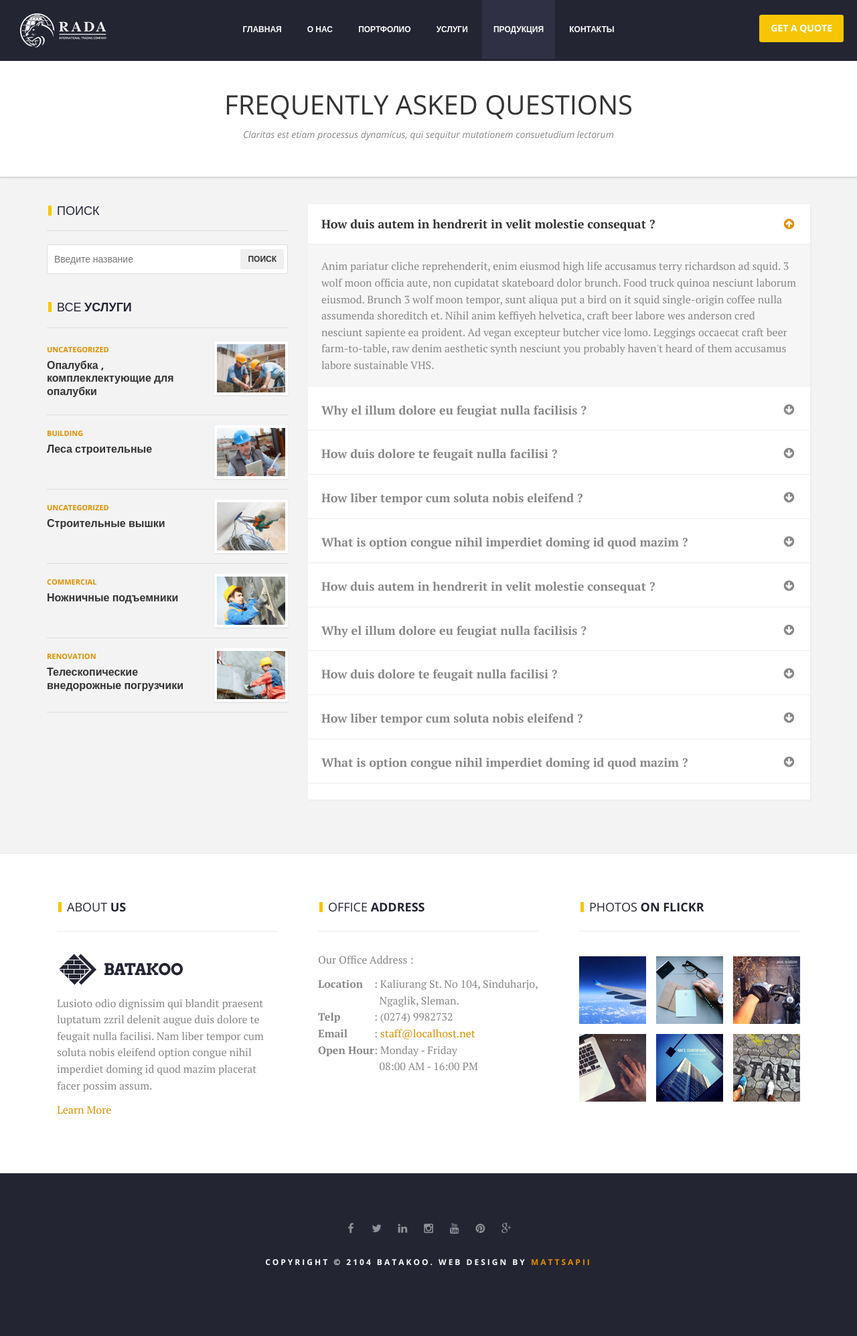
After one commit to maratdev/radabuild, a PHP site: page /faq.php in a window 1280 px wide. The commit adds this page. Shown: the whole page at 67% size. Run offline with PHP 8.4, Linux system fonts and the light colour scheme; data that the repository does not hold is empty.

Commit message:
Изменение в разделе продукция

```diff
--- a/block/menu.php
+++ b/block/menu.php
@@ -6,8 +6,10 @@ elseif($url == "/portfolio.php")
 {$url2 = "active";}
 elseif($url == "/services.php")
 {$url3 = "active";}
+elseif($url == "/faq.php")
+{$url4 = "active";}
 elseif($url == "/contact.php")
-{$url4 = "active";}
+{$url5 = "active";}
 else
 {$index = "active";}
 ?>
@@ -33,7 +35,8 @@ else
             <li class="<?=$url1?>" ><a href="/portfolio-single.php">О нас</a></li>
             <li class="<?=$url2?>" ><a href="/portfolio.php">Портфолио</a></li>
             <li class="<?=$url3?>" ><a href="/services.php">Услуги</a></li>
-            <li class="<?=$url4?>" ><a href="/contact.php">Контакты</a></li>
+            <li class="<?=$url4?>" ><a href="/faq.php">Продукция</a></li>
+            <li class="<?=$url5?>" ><a href="/contact.php">Контакты</a></li>
         </ul>
     </div><!-- end nav-menu -->
 </nav><!-- primary-navigation -->
--- /dev/null
+++ b/faq.php
@@ -0,0 +1,422 @@
+<!DOCTYPE html>
+<html lang="en">
+  <head>
+    <meta charset="utf-8">
+    <meta http-equiv="X-UA-Compatible" content="IE=edge">
+    <meta name="viewport" content="width=device-width, initial-scale=1">
+    <title>Batakoo - Reconstraction Web Template</title>
+
+    <!-- Bootstrap -->
+    <link href="css/styles.css" rel="stylesheet">
+
+    <!-- HTML5 shim and Respond.js for IE8 support of HTML5 elements and media queries -->
+    <!-- WARNING: Respond.js doesn't work if you view the page via file:// -->
+    <!--[if lt IE 9]>
+      <script src="https://oss.maxcdn.com/html5shiv/3.7.2/html5shiv.min.js"></script>
+      <script src="https://oss.maxcdn.com/respond/1.4.2/respond.min.js"></script>
+    <![endif]-->
+  </head>
+  <body>
+
+    <div id="page" class="hfeed site"><!-- start page wrapper -->
+
+    	<!-- <div id="preloader"></div> -->
+
+    	<header id="masthead" class="site-header navbar-fixed-top">
+    		<div class="header-navigation">
+    			<div class="container-fluid">
+    				<div class="row">
+						<?php include_once("block/menu.php"); ?>
+						<div class="header-feature">
+    						<a href="06_contact.html" class="btn btn-lg btn-default">Get a Quote</a>
+    					</div><!-- end header-feature -->
+    				</div><!-- end row -->
+    			</div><!-- end container-fluid -->
+    		</div><!-- end header-navigation -->
+    	</header><!-- end #masthead -->
+
+    	<div class="head-title">
+    		<div class="container">
+    			<div class="row">
+    				<h2 class="page-title">FREQUENTLY ASKED QUESTIONS</h2>
+    				<p class="title-desc">Claritas est etiam processus dynamicus, qui sequitur mutationem consuetudium lectorum</p>
+    			</div><!-- end row -->
+    		</div><!-- end container -->
+    	</div><!-- end head-title -->
+
+		<div id="main">
+			<div class="container">
+				<div class="row">
+					<aside id="secondary" class="col-md-4">
+						<div class="sidebar">
+
+							<div id="search-2" class="widget widget_search">
+								<h3 class="widget-title">Поиск</h3>
+								<div class="searchform">
+									<form>
+										<input type="text" class="txt" name="s" placeholder="Введите название">
+										<input type="submit" value="поиск" class="btn btn-sm">
+									</form>
+								</div><!-- end searchform -->
+							</div><!-- end search widget -->
+
+							<div class="widget post-type-widget">
+								<h3 class="widget-title">Все услуги</h3>
+								<ul>
+									<li>
+										<span class="post-category">
+											<a href="#">Uncategorized</a>
+										</span>
+										<figure class="post-thumbnail">
+											<a href="#"><img src="images/content/thumb-01.png" alt=""></a>
+										</figure>
+										<h2 class="post-title">
+											<a href="#">Опалубка , комплеклектующие для опалубки </a>
+										</h2>
+									</li>
+									<li>
+										<span class="post-category">
+											<a href="#">Building</a>
+										</span>
+										<figure class="post-thumbnail">
+											<a href="#"><img src="images/content/thumb-02.png" alt=""></a>
+										</figure>
+										<h2 class="post-title">
+											<a href="#">Леса строительные</a>
+										</h2>
+									</li>
+									<li>
+										<span class="post-category">
+											<a href="#">Uncategorized</a>
+										</span>
+										<figure class="post-thumbnail">
+											<a href="#"><img src="images/content/thumb-03.png" alt=""></a>
+										</figure>
+										<h2 class="post-title">
+											<a href="#">Строительные вышки </a>
+										</h2>
+									</li>
+									<li>
+										<span class="post-category">
+											<a href="#">Commercial</a>
+										</span>
+										<figure class="post-thumbnail">
+											<a href="#"><img src="images/content/thumb-04.png" alt=""></a>
+										</figure>
+										<h2 class="post-title">
+											<a href="#">Ножничные подъемники </a>
+										</h2>
+									</li>
+									<li>
+										<span class="post-category">
+											<a href="#">Renovation</a>
+										</span>
+										<figure class="post-thumbnail">
+											<a href="#"><img src="images/content/thumb-05.png" alt=""></a>
+										</figure>
+										<h2 class="post-title">
+											<a href="#">Телескопические внедорожные погрузчики </a>
+										</h2>
+									</li>
+								</ul>
+							</div><!-- end widget -->
+						</div><!-- end sidebar -->
+					</aside><!-- end secondary -->
+					<div class="content-area col-md-8" id="primary">
+						<div class="site-content" id="content">
+
+							<article class="post format-faq hentry">
+
+								<div class="entry-content">
+
+									<div class="panel-group" id="accordion" role="tablist" aria-multiselectable="true">
+
+									  <div class="panel panel-default">
+									    <div class="panel-heading" role="tab" id="headingOne">
+									      <h4 class="panel-title">
+									        <a data-toggle="collapse" data-parent="#accordion" href="#collapseOne" aria-expanded="true" aria-controls="collapseOne">
+									          How duis autem in hendrerit in velit molestie consequat ?
+									          <i class="fa fa-fw fa-arrow-circle-down"></i>
+									        </a>
+									      </h4>
+									    </div>
+									    <div id="collapseOne" class="panel-collapse collapse in" role="tabpanel" aria-labelledby="headingOne">
+									      <div class="panel-body">
+									        Anim pariatur cliche reprehenderit, enim eiusmod high life accusamus terry richardson ad squid. 3 wolf moon officia aute, non cupidatat skateboard dolor brunch. Food truck quinoa nesciunt laborum eiusmod. Brunch 3 wolf moon tempor, sunt aliqua put a bird on it squid single-origin coffee nulla assumenda shoreditch et. Nihil anim keffiyeh helvetica, craft beer labore wes anderson cred nesciunt sapiente ea proident. Ad vegan excepteur butcher vice lomo. Leggings occaecat craft beer farm-to-table, raw denim aesthetic synth nesciunt you probably haven't heard of them accusamus labore sustainable VHS.
+									      </div><!-- end panel-body -->
+									    </div><!-- end .panel collapse -->
+									  </div><!-- end panel -->
+
+									  <div class="panel panel-default">
+									    <div class="panel-heading" role="tab" id="headingTwo">
+									      <h4 class="panel-title">
+									        <a class="collapsed" data-toggle="collapse" data-parent="#accordion" href="#collapseTwo" aria-expanded="false" aria-controls="collapseTwo">
+									          Why el illum dolore eu feugiat nulla facilisis ?
+									          <i class="fa fa-fw fa-arrow-circle-down"></i>
+									        </a>
+									      </h4>
+									    </div>
+									    <div id="collapseTwo" class="panel-collapse collapse" role="tabpanel" aria-labelledby="headingTwo">
+									      <div class="panel-body">
+									        Anim pariatur cliche reprehenderit, enim eiusmod high life accusamus terry richardson ad squid. 3 wolf moon officia aute, non cupidatat skateboard dolor brunch. Food truck quinoa nesciunt laborum eiusmod. Brunch 3 wolf moon tempor, sunt aliqua put a bird on it squid single-origin coffee nulla assumenda shoreditch et. Nihil anim keffiyeh helvetica, craft beer labore wes anderson cred nesciunt sapiente ea proident. Ad vegan excepteur butcher vice lomo. Leggings occaecat craft beer farm-to-table, raw denim aesthetic synth nesciunt you probably haven't heard of them accusamus labore sustainable VHS.
+									      </div><!-- end panel-body -->
+									    </div><!-- end .panel collapse -->
+									  </div><!-- end panel -->
+
+									  <div class="panel panel-default">
+									    <div class="panel-heading" role="tab" id="headingThree">
+									      <h4 class="panel-title">
+									        <a class="collapsed" data-toggle="collapse" data-parent="#accordion" href="#collapseThree" aria-expanded="false" aria-controls="collapseThree">
+									          How duis dolore te feugait nulla facilisi ?
+									          <i class="fa fa-fw fa-arrow-circle-down"></i>
+									        </a>
+									      </h4>
+									    </div>
+									    <div id="collapseThree" class="panel-collapse collapse" role="tabpanel" aria-labelledby="headingThree">
+									      <div class="panel-body">
+									        Anim pariatur cliche reprehenderit, enim eiusmod high life accusamus terry richardson ad squid. 3 wolf moon officia aute, non cupidatat skateboard dolor brunch. Food truck quinoa nesciunt laborum eiusmod. Brunch 3 wolf moon tempor, sunt aliqua put a bird on it squid single-origin coffee nulla assumenda shoreditch et. Nihil anim keffiyeh helvetica, craft beer labore wes anderson cred nesciunt sapiente ea proident. Ad vegan excepteur butcher vice lomo. Leggings occaecat craft beer farm-to-table, raw denim aesthetic synth nesciunt you probably haven't heard of them accusamus labore sustainable VHS.
+									      </div><!-- end panel-body -->
+									    </div><!-- end .panel collapse -->
+									  </div><!-- end panel -->
+
+									  <div class="panel panel-default">
+									    <div class="panel-heading" role="tab" id="headingFour">
+									      <h4 class="panel-title">
+									        <a class="collapsed" data-toggle="collapse" data-parent="#accordion" href="#collapseFour" aria-expanded="false" aria-controls="collapseFour">
+									          How liber tempor cum soluta nobis eleifend ?
+									          <i class="fa fa-fw fa-arrow-circle-down"></i>
+									        </a>
+									      </h4>
+									    </div>
+									    <div id="collapseFour" class="panel-collapse collapse" role="tabpanel" aria-labelledby="headingFour">
+									      <div class="panel-body">
+									        Anim pariatur cliche reprehenderit, enim eiusmod high life accusamus terry richardson ad squid. 3 wolf moon officia aute, non cupidatat skateboard dolor brunch. Food truck quinoa nesciunt laborum eiusmod. Brunch 3 wolf moon tempor, sunt aliqua put a bird on it squid single-origin coffee nulla assumenda shoreditch et. Nihil anim keffiyeh helvetica, craft beer labore wes anderson cred nesciunt sapiente ea proident. Ad vegan excepteur butcher vice lomo. Leggings occaecat craft beer farm-to-table, raw denim aesthetic synth nesciunt you probably haven't heard of them accusamus labore sustainable VHS.
+									      </div><!-- end panel-body -->
+									    </div><!-- end .panel collapse -->
+									  </div><!-- end panel -->
+
+									  <div class="panel panel-default">
+									    <div class="panel-heading" role="tab" id="headingFive">
+									      <h4 class="panel-title">
+									        <a class="collapsed" data-toggle="collapse" data-parent="#accordion" href="#collapseFive" aria-expanded="false" aria-controls="collapseFive">
+									          What is option congue nihil imperdiet doming id quod mazim ?
+									          <i class="fa fa-fw fa-arrow-circle-down"></i>
+									        </a>
+									      </h4>
+									    </div>
+									    <div id="collapseFive" class="panel-collapse collapse" role="tabpanel" aria-labelledby="headingFive">
+									      <div class="panel-body">
+									        Anim pariatur cliche reprehenderit, enim eiusmod high life accusamus terry richardson ad squid. 3 wolf moon officia aute, non cupidatat skateboard dolor brunch. Food truck quinoa nesciunt laborum eiusmod. Brunch 3 wolf moon tempor, sunt aliqua put a bird on it squid single-origin coffee nulla assumenda shoreditch et. Nihil anim keffiyeh helvetica, craft beer labore wes anderson cred nesciunt sapiente ea proident. Ad vegan excepteur butcher vice lomo. Leggings occaecat craft beer farm-to-table, raw denim aesthetic synth nesciunt you probably haven't heard of them accusamus labore sustainable VHS.
+									      </div><!-- end panel-body -->
+									    </div><!-- end .panel collapse -->
+									  </div><!-- end panel -->
+
+									  <div class="panel panel-default">
+									    <div class="panel-heading" role="tab" id="headingSix">
+									      <h4 class="panel-title">
+									        <a class="collapsed" data-toggle="collapse" data-parent="#accordion" href="#collapseSix" aria-expanded="true" aria-controls="collapseSix">
+									          How duis autem in hendrerit in velit molestie consequat ?
+									          <i class="fa fa-fw fa-arrow-circle-down"></i>
+									        </a>
+									      </h4>
+									    </div>
+									    <div id="collapseSix" class="panel-collapse collapse" role="tabpanel" aria-labelledby="headingSix">
+									      <div class="panel-body">
+									        Anim pariatur cliche reprehenderit, enim eiusmod high life accusamus terry richardson ad squid. 3 wolf moon officia aute, non cupidatat skateboard dolor brunch. Food truck quinoa nesciunt laborum eiusmod. Brunch 3 wolf moon tempor, sunt aliqua put a bird on it squid single-origin coffee nulla assumenda shoreditch et. Nihil anim keffiyeh helvetica, craft beer labore wes anderson cred nesciunt sapiente ea proident. Ad vegan excepteur butcher vice lomo. Leggings occaecat craft beer farm-to-table, raw denim aesthetic synth nesciunt you probably haven't heard of them accusamus labore sustainable VHS.
+									      </div><!-- end panel-body -->
+									    </div><!-- end .panel collapse -->
+									  </div><!-- end panel -->
+
+									  <div class="panel panel-default">
+									    <div class="panel-heading" role="tab" id="headingSeven">
+									      <h4 class="panel-title">
+									        <a class="collapsed" data-toggle="collapse" data-parent="#accordion" href="#collapseSeven" aria-expanded="false" aria-controls="collapseSeven">
+									          Why el illum dolore eu feugiat nulla facilisis ?
+									          <i class="fa fa-fw fa-arrow-circle-down"></i>
+									        </a>
+									      </h4>
+									    </div>
+									    <div id="collapseSeven" class="panel-collapse collapse" role="tabpanel" aria-labelledby="headingSeven">
+									      <div class="panel-body">
+									        Anim pariatur cliche reprehenderit, enim eiusmod high life accusamus terry richardson ad squid. 3 wolf moon officia aute, non cupidatat skateboard dolor brunch. Food truck quinoa nesciunt laborum eiusmod. Brunch 3 wolf moon tempor, sunt aliqua put a bird on it squid single-origin coffee nulla assumenda shoreditch et. Nihil anim keffiyeh helvetica, craft beer labore wes anderson cred nesciunt sapiente ea proident. Ad vegan excepteur butcher vice lomo. Leggings occaecat craft beer farm-to-table, raw denim aesthetic synth nesciunt you probably haven't heard of them accusamus labore sustainable VHS.
+									      </div><!-- end panel-body -->
+									    </div><!-- end .panel collapse -->
+									  </div><!-- end panel -->
+
+									  <div class="panel panel-default">
+									    <div class="panel-heading" role="tab" id="headingEight">
+									      <h4 class="panel-title">
+									        <a class="collapsed" data-toggle="collapse" data-parent="#accordion" href="#collapseEight" aria-expanded="false" aria-controls="collapseEight">
+									          How duis dolore te feugait nulla facilisi ?
+									          <i class="fa fa-fw fa-arrow-circle-down"></i>
+									        </a>
+									      </h4>
+									    </div>
+									    <div id="collapseEight" class="panel-collapse collapse" role="tabpanel" aria-labelledby="headingEight">
+									      <div class="panel-body">
+									        Anim pariatur cliche reprehenderit, enim eiusmod high life accusamus terry richardson ad squid. 3 wolf moon officia aute, non cupidatat skateboard dolor brunch. Food truck quinoa nesciunt laborum eiusmod. Brunch 3 wolf moon tempor, sunt aliqua put a bird on it squid single-origin coffee nulla assumenda shoreditch et. Nihil anim keffiyeh helvetica, craft beer labore wes anderson cred nesciunt sapiente ea proident. Ad vegan excepteur butcher vice lomo. Leggings occaecat craft beer farm-to-table, raw denim aesthetic synth nesciunt you probably haven't heard of them accusamus labore sustainable VHS.
+									      </div><!-- end panel-body -->
+									    </div><!-- end .panel collapse -->
+									  </div><!-- end panel -->
+
+									  <div class="panel panel-default">
+									    <div class="panel-heading" role="tab" id="headingNine">
+									      <h4 class="panel-title">
+									        <a class="collapsed" data-toggle="collapse" data-parent="#accordion" href="#collapseNine" aria-expanded="false" aria-controls="collapseNine">
+									          How liber tempor cum soluta nobis eleifend ?
+									          <i class="fa fa-fw fa-arrow-circle-down"></i>
+									        </a>
+									      </h4>
+									    </div>
+									    <div id="collapseNine" class="panel-collapse collapse" role="tabpanel" aria-labelledby="headingNine">
+									      <div class="panel-body">
+									        Anim pariatur cliche reprehenderit, enim eiusmod high life accusamus terry richardson ad squid. 3 wolf moon officia aute, non cupidatat skateboard dolor brunch. Food truck quinoa nesciunt laborum eiusmod. Brunch 3 wolf moon tempor, sunt aliqua put a bird on it squid single-origin coffee nulla assumenda shoreditch et. Nihil anim keffiyeh helvetica, craft beer labore wes anderson cred nesciunt sapiente ea proident. Ad vegan excepteur butcher vice lomo. Leggings occaecat craft beer farm-to-table, raw denim aesthetic synth nesciunt you probably haven't heard of them accusamus labore sustainable VHS.
+									      </div><!-- end panel-body -->
+									    </div><!-- end .panel collapse -->
+									  </div><!-- end panel -->
+
+									  <div class="panel panel-default">
+									    <div class="panel-heading" role="tab" id="headingTen">
+									      <h4 class="panel-title">
+									        <a class="collapsed" data-toggle="collapse" data-parent="#accordion" href="#collapseTen" aria-expanded="false" aria-controls="collapseTen">
+									          What is option congue nihil imperdiet doming id quod mazim ?
+									          <i class="fa fa-fw fa-arrow-circle-down"></i>
+									        </a>
+									      </h4>
+									    </div>
+									    <div id="collapseTen" class="panel-collapse collapse" role="tabpanel" aria-labelledby="headingTen">
+									      <div class="panel-body">
+									        Anim pariatur cliche reprehenderit, enim eiusmod high life accusamus terry richardson ad squid. 3 wolf moon officia aute, non cupidatat skateboard dolor brunch. Food truck quinoa nesciunt laborum eiusmod. Brunch 3 wolf moon tempor, sunt aliqua put a bird on it squid single-origin coffee nulla assumenda shoreditch et. Nihil anim keffiyeh helvetica, craft beer labore wes anderson cred nesciunt sapiente ea proident. Ad vegan excepteur butcher vice lomo. Leggings occaecat craft beer farm-to-table, raw denim aesthetic synth nesciunt you probably haven't heard of them accusamus labore sustainable VHS.
+									      </div><!-- end panel-body -->
+									    </div><!-- end .panel collapse -->
+									  </div><!-- end panel -->
+
+									</div><!-- end panel-group -->
+
+								</div><!-- end entry-content -->
+
+							</article><!-- end hentry -->
+
+
+						</div><!-- end site-content -->
+					</div><!-- end content-area -->
+
+
+
+				</div><!-- end row -->
+			</div>
+		</div><!-- end main -->
+
+
+
+		<footer id="footer-section" class="site-footer">
+			<div class="container">
+				<div class="row">
+					<div class="col-md-4">
+						<div class="widget">
+							<div class="widget-inner">
+								<h3 class="widget-title">About Us</h3>
+								<p>
+									<img src="images/content/logo-light.png" alt="">
+								</p>
+								<p>Lusioto odio dignissim qui blandit praesent luptatum zzril delenit augue duis dolore te feugait nulla facilisi. Nam liber tempor cum soluta nobis eleifend option congue nihil imperdiet doming id quod mazim placerat facer possim assum.</p>
+								<p><a href="#" class="more">Learn More</a></p>
+							</div><!-- end inner -->
+						</div><!-- end widget -->
+					</div>
+
+					<div class="col-md-4">
+						<div class="widget">
+							<div class="widget-inner">
+								<h3 class="widget-title">Office Address</h3>
+								<p>Our Office Address :</p>
+								<table>
+									<tr>
+										<td><strong>Location</strong></td>
+										<td> : Kaliurang St. No 104, Sinduharjo, <br/>&nbsp;&nbsp;Ngaglik, Sleman.</td>
+									</tr>
+									<tr>
+										<td><strong>Telp</strong></td>
+										<td> : (0274) 9982732</td>
+									</tr>
+									<tr>
+										<td><strong>Email</strong></td>
+										<td> : <a href="mailto:staff@localhost.net">staff@localhost.net</a></td>
+									</tr>
+									<tr>
+										<td><strong>Open Hour</strong></td>
+										<td> : Monday &dash; Friday <br/> &nbsp;&nbsp;08:00 AM &dash; 16:00 PM</td>
+									</tr>
+								</table>
+							</div><!-- end inner -->
+						</div><!-- end widget -->
+					</div>
+
+					<div class="col-md-4">
+						<div class="widget">
+							<div class="widget-inner">
+								<h3 class="widget-title">Photos On Flickr</h3>
+								<ul class="list-galleries">
+									<li>
+										<a href="#"><img src="images/content/gal-01.png" alt=""></a>
+									</li>
+									<li>
+										<a href="#"><img src="images/content/gal-02.png" alt=""></a>
+									</li>
+									<li>
+										<a href="#"><img src="images/content/gal-03.png" alt=""></a>
+									</li>
+									<li>
+										<a href="#"><img src="images/content/gal-04.png" alt=""></a>
+									</li>
+									<li>
+										<a href="#"><img src="images/content/gal-05.png" alt=""></a>
+									</li>
+									<li>
+										<a href="#"><img src="images/content/gal-06.png" alt=""></a>
+									</li>
+								</ul>
+							</div><!-- end inner -->
+						</div><!-- end widget -->
+					</div>
+				</div>
+			</div>
+		</footer>
+
+		<div class="footer-credit">
+			<ul class="list-socmed">
+				<li>
+					<a href="#"><i class="fa fa-fw fa-facebook"></i></a>
+				</li>
+				<li>
+					<a href="#"><i class="fa fa-fw fa-twitter"></i></a>
+				</li>
+				<li>
+					<a href="#"><i class="fa fa-fw fa-linkedin"></i></a>
+				</li>
+				<li>
+					<a href="#"><i class="fa fa-fw fa-instagram"></i></a>
+				</li>
+				<li>
+					<a href="#"><i class="fa fa-fw fa-youtube"></i></a>
+				</li>
+				<li>
+					<a href="#"><i class="fa fa-fw fa-pinterest"></i></a>
+				</li>
+				<li>
+					<a href="#"><i class="fa fa-fw fa-google-plus"></i></a>
+				</li>
+			</ul>
+			<p class="copy">COPYRIGHT &copy; 2104 BATAKOO. WEB DESIGN BY <a href="http://mattsapii.co/">MATTSAPII</a></p>
+		</div><!-- end footer-credit -->
+
+    </div><!-- end #page hfeed site -->
+
+    <!-- jQuery (necessary for Bootstrap's JavaScript plugins) -->
+    <script src="js/vendor/jquery-1.11.1.min.js"></script>
+    <!-- Include all compiled plugins (below), or include individual files as needed -->
+    <script src="js/bootstrap.min.js"></script>
+    <script src="js/plugin.js"></script>
+    <script src="js/main.js"></script>
+  </body>
+</html>
```
Also changed, not shown: index.php (+6 -6 lines).
